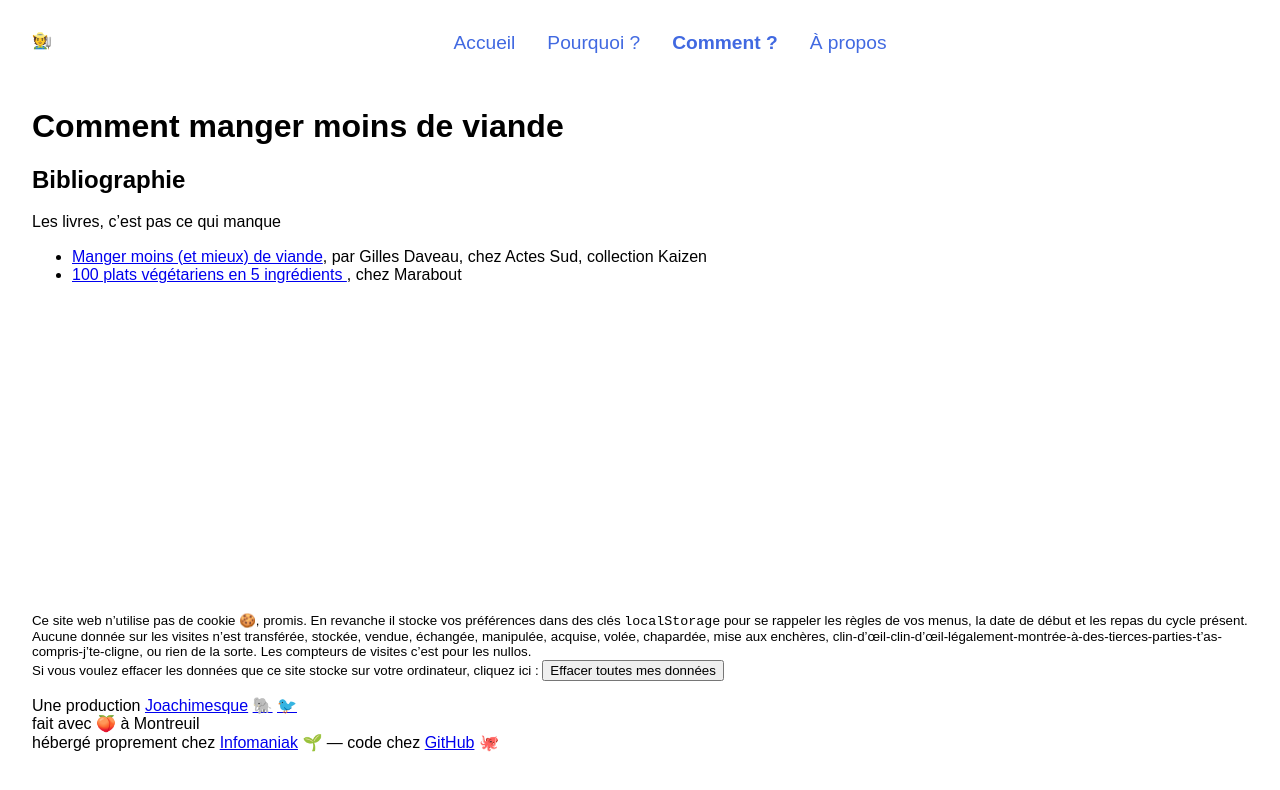
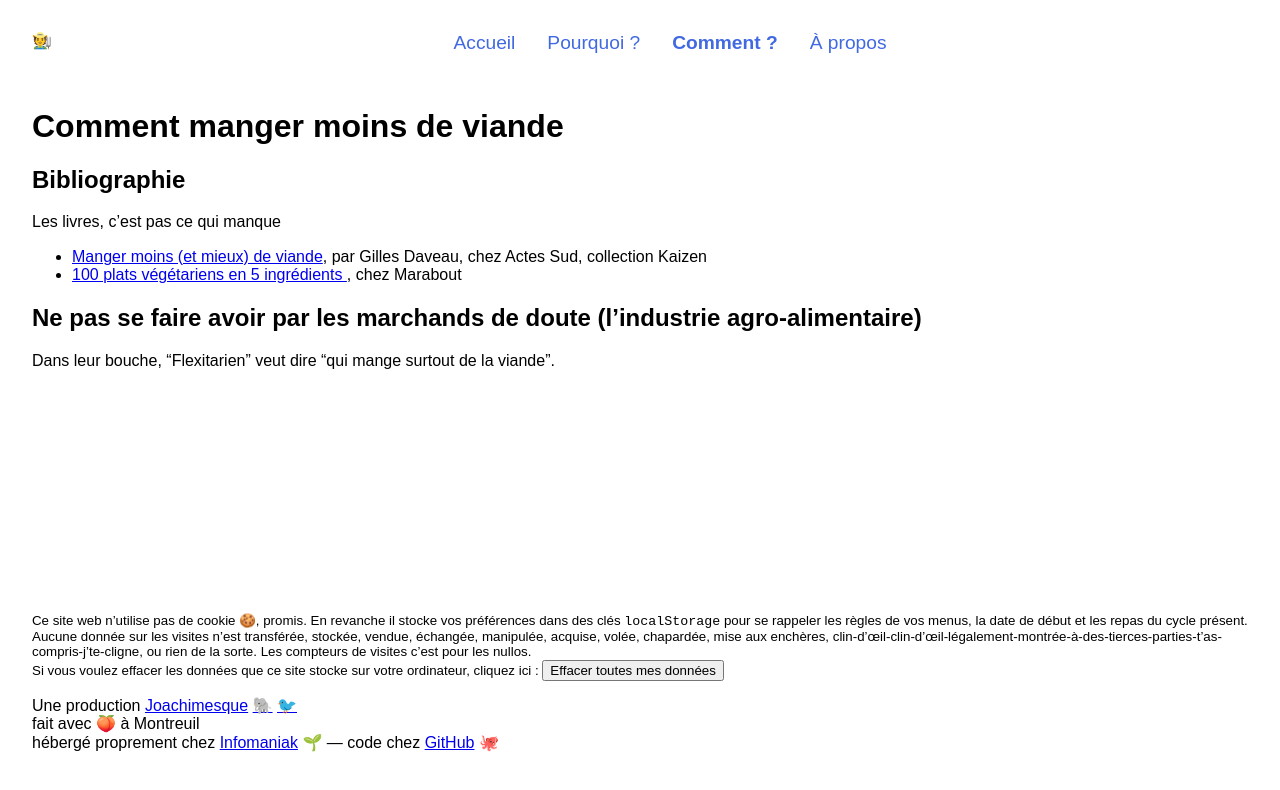
Before and after one commit to joachimesque/abellion, a SvelteKit app: page /comment in a window 1280 px wide. Shown: the top 790 px of the page. Built offline with nearby package versions, Linux system fonts and the light colour scheme.

Commit message:
Words. 🗣

```diff
--- a/src/routes/comment/+page.svelte
+++ b/src/routes/comment/+page.svelte
@@ -22,6 +22,9 @@
 			</a>, chez Marabout
 		</li>
 	</ul>
+
+	<h2>Ne pas se faire avoir par les marchands de doute (l’industrie agro-alimentaire)</h2>
+	<p>Dans leur bouche, “Flexitarien” veut dire “qui mange surtout de la viande”.</p>
 </div>
 
 <style>
--- a/src/routes/pourquoi/+page.svelte
+++ b/src/routes/pourquoi/+page.svelte
@@ -35,6 +35,8 @@
 
 	<h2>Impact de la viande sur la santé</h2>
 
+	<p class="big">On mange trop de viande. (Didier Rémond, <a href="https://hal.archives-ouvertes.fr/hal-01595673/file/2016_R%C3%A9mond_Prot%C3%A9ines%20animales_JNGTV_Nantes_1.pdf">Protéines animales – protéines végétales&nbsp;: Quel équilibre pour une alimentation saine et durable ?</a></p>
+
 	<h2>Impact de la viande sur le portefeuille</h2>
 
 	<a
```
